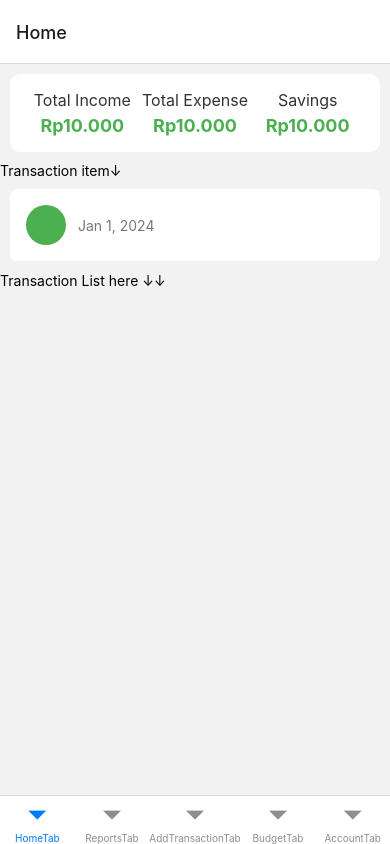
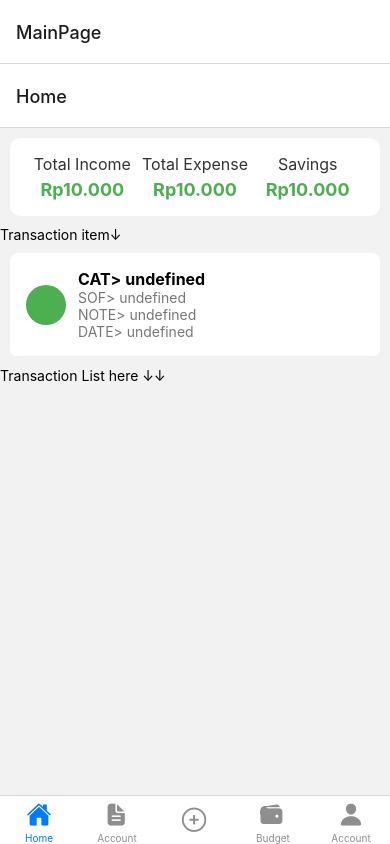
Before and after one commit to riwaldo14/spendWise, a React Native app: screen /Home in a window 390 px wide. Built offline with nearby package versions, Linux system fonts and the light colour scheme.

Commit message:
enable showing transaction data using context

```diff
--- a/App.js
+++ b/App.js
@@ -1,8 +1,9 @@
 import * as React from "react";
-import { Button, Text, View } from "react-native";
+import { Button, Pressable, Text, View } from "react-native";
 import { NavigationContainer } from "@react-navigation/native";
 import { createNativeStackNavigator } from "@react-navigation/native-stack";
 import { createBottomTabNavigator } from "@react-navigation/bottom-tabs";
+import { Ionicons } from "@expo/vector-icons";
 
 //Import Screens
 import AccountScreen from "./src/screens/AccountScreen";
@@ -13,76 +14,114 @@ import DetailsScreen from "./src/screens/DetailsScreen";
 import AddTransaction from "./src/screens/AddTransaction";
 import TransactionContextProvider from "./store/transaction-context";
 
-const HomeStack = createNativeStackNavigator();
+const Stack = createNativeStackNavigator();
 
 function HomeStackScreen() {
   return (
-    <HomeStack.Navigator>
-      <HomeStack.Screen name="Home" component={HomeScreen} />
-      {/* <HomeStack.Screen name="Details" component={DetailsScreen} /> */}
-    </HomeStack.Navigator>
+    <Stack.Navigator>
+      <Stack.Screen name="Home" component={HomeScreen} />
+    </Stack.Navigator>
   );
 }
 
-const ReportStack = createNativeStackNavigator();
-
 function ReportStackScreen() {
   return (
-    <ReportStack.Navigator>
-      <ReportStack.Screen name="Reports" component={ReportScreen} />
-    </ReportStack.Navigator>
+    <Stack.Navigator>
+      <Stack.Screen name="Reports" component={ReportScreen} />
+    </Stack.Navigator>
   );
 }
 
-const AddTransactionStack = createNativeStackNavigator();
-
-function AddTransactionStackScreen() {
+function BudgetStackScreen() {
   return (
-    <AddTransactionStack.Navigator>
-      <AddTransactionStack.Screen
-        name="AddTransaction"
-        component={AddTransaction}
-      />
-    </AddTransactionStack.Navigator>
+    <Stack.Navigator>
+      <Stack.Screen name="Budget" component={BudgetScreen} />
+    </Stack.Navigator>
   );
 }
 
-const BudgetStack = createNativeStackNavigator();
-
-function BudgetStackScreen() {
-  return (
-    <BudgetStack.Navigator>
-      <BudgetStack.Screen name="Budget" component={BudgetScreen} />
-    </BudgetStack.Navigator>
-  );
-}
-
-const AccountStack = createNativeStackNavigator();
-
 function AccountStackScreen() {
   return (
-    <AccountStack.Navigator>
-      <AccountStack.Screen name="Account" component={AccountScreen} />
-    </AccountStack.Navigator>
+    <Stack.Navigator>
+      <Stack.Screen name="Account" component={AccountScreen} />
+    </Stack.Navigator>
   );
 }
 
 const Tab = createBottomTabNavigator();
 
+function MainPage() {
+  return (
+    <Tab.Navigator screenOptions={{ headerShown: false }}>
+      <Tab.Screen
+        name="HomeTab"
+        component={HomeStackScreen}
+        options={{
+          tabBarLabel: "Home",
+          tabBarIcon: ({ color, size }) => (
+            <Ionicons name="home" color={color} size={size} />
+          ),
+        }}
+      />
+      <Tab.Screen
+        name="ReportsTab"
+        component={ReportStackScreen}
+        options={{
+          tabBarLabel: "Account",
+          tabBarIcon: ({ color, size }) => (
+            <Ionicons name="document-text" color={color} size={size} />
+          ),
+        }}
+      />
+      <Tab.Screen
+        name="AddTransactionTab"
+        component={AddTransaction}
+        listeners={({ navigation }) => ({
+          tabPress: (e) => {
+            e.preventDefault();
+            navigation.navigate("AddTransaction");
+          },
+        })}
+        options={{
+          tabBarLabel: "",
+          tabBarIcon: ({ color, size }) => (
+            <Ionicons name="ios-add-circle-outline" color={color} size={30} />
+          ),
+        }}
+      />
+      <Tab.Screen
+        name="BudgetTab"
+        component={BudgetStackScreen}
+        options={{
+          tabBarLabel: "Budget",
+          tabBarIcon: ({ color, size }) => (
+            <Ionicons name="wallet" color={color} size={size} />
+          ),
+        }}
+      />
+      <Tab.Screen
+        name="AccountTab"
+        component={AccountStackScreen}
+        options={{
+          tabBarLabel: "Account",
+          tabBarIcon: ({ color, size }) => (
+            <Ionicons name="person" color={color} size={size} />
+          ),
+        }}
+      />
+    </Tab.Navigator>
+  );
+}
+
 export default function App() {
   return (
     <TransactionContextProvider>
       <NavigationContainer>
-        <Tab.Navigator screenOptions={{ headerShown: false }}>
-          <Tab.Screen name="HomeTab" component={HomeStackScreen} />
-          <Tab.Screen name="ReportsTab" component={ReportStackScreen} />
-          <Tab.Screen
-            name="AddTransactionTab"
-            component={AddTransactionStackScreen}
-          />
-          <Tab.Screen name="BudgetTab" component={BudgetStackScreen} />
-          <Tab.Screen name="AccountTab" component={AccountStackScreen} />
-        </Tab.Navigator>
+        <Stack.Navigator>
+          <Stack.Screen name="MainPage" component={MainPage} />
+          <Stack.Screen name="AddTransaction" component={AddTransaction} />
+          <Stack.Screen name="DetailsScreen" component={DetailsScreen} />
+        </Stack.Navigator>
       </NavigationContainer>
     </TransactionContextProvider>
   );
--- a/package.json
+++ b/package.json
@@ -9,6 +9,7 @@
     "web": "expo start --web"
   },
   "dependencies": {
+    "@expo/vector-icons": "^13.0.0",
     "@react-navigation/bottom-tabs": "^6.5.11",
     "@react-navigation/native": "^6.1.9",
     "@react-navigation/native-stack": "^6.9.17",
--- a/src/components/TransactionItem.js
+++ b/src/components/TransactionItem.js
@@ -1,20 +1,39 @@
-import { View, Text, StyleSheet } from "react-native";
+import { View, Text, StyleSheet, Pressable } from "react-native";
 import React from "react";
+import { useNavigation } from "@react-navigation/native";
+import dayjs from "dayjs";
 
-export default function TransactionItem({ id, amount, category, note, sof }) {
+export default function TransactionItem({
+  id,
+  amount,
+  category,
+  note,
+  sof,
+  date,
+}) {
+  const navigation = useNavigation();
+
+  function transactionItemPressHandler() {
+    navigation.navigate("DetailsScreen", { transactionId: id });
+  }
+
   return (
+    <Pressable onPress={transactionItemPressHandler}>
       <View style={styles.card}>
         <View style={styles.row}>
           <View style={styles.categoryIcon}>
             {/* Insert Category Icon Here */}
           </View>
           <View style={styles.details}>
-          <Text style={styles.category}>{category}</Text>
-          <Text style={styles.date}>Jan 1, 2024</Text>
+            <Text style={styles.category}>{"CAT> " + category}</Text>
+            <Text style={styles.date}>{"SOF> " + sof}</Text>
+            <Text style={styles.date}>{"NOTE> " + note}</Text>
+            <Text style={styles.date}>{"DATE> " + date}</Text>
           </View>
           <Text style={styles.amount}>{amount}</Text>
         </View>
       </View>
+    </Pressable>
   );
 }
 
--- a/src/components/TransactionList.js
+++ b/src/components/TransactionList.js
@@ -6,9 +6,18 @@ export default function TransactionList({ transactions }) {
   return (
     <FlatList
       data={transactions}
-      renderItem={({ item, index }) => (
-        <TransactionItem amount={item.amount} category={item.category} />
-      )}
+      renderItem={({ item, index }) => {
+        console.log("Item being rendered:", item.date); // Log the item here
+        return (
+          <TransactionItem
+            amount={item.amount}
+            category={item.category}
+            date={item.date}
+            sof={item.sourceOfFund}
+            note={item.note}
+          />
+        );
+      }}
       keyExtractor={(item, index) => index.toString()}
     />
   );
--- a/src/screens/AddTransaction.js
+++ b/src/screens/AddTransaction.js
@@ -7,7 +7,7 @@ import DatePicker from "../components/DatePicker";
 import InputField from "../components/InputField";
 import { TransactionContext } from "../../store/transaction-context";
 
-const AddTransaction = () => {
+const AddTransaction = ({ route, navigation }) => {
   const [amount, setAmount] = useState("");
   const [category, setCategory] = useState("");
   const [note, setNote] = useState("");
@@ -15,6 +15,9 @@ const AddTransaction = () => {
   const [date, setDate] = useState(dayjs());
   const [sourceOfFund, setSourceOfFund] = useState("");
 
+  const handleDateChange = (newDate) => {
+    setDate(newDate);
+  };
   const TransactionsCtx = useContext(TransactionContext);
 
   const handleAddTransaction = () => {
@@ -35,6 +38,8 @@ const AddTransaction = () => {
       sourceOfFund,
       date,
     });
+
+    navigation.goBack();
   };
 
   return (
@@ -63,7 +68,8 @@ const AddTransaction = () => {
         onChangeText={(text) => setSourceOfFund(text)}
       />
 
-      <DatePicker value={date} onValueChange={(date) => setDate(date)} />
+      <DatePicker value={date} onValueChange={handleDateChange} />
+      {/* <DatePicker value={date} onValueChange={(date) => setDate(date)} /> */}
       <Button title="Add Transaction" onPress={handleAddTransaction} />
     </View>
   );
```
Also changed, not shown: 1 other file (tests, documents, lock files or other folders). Lines whose indentation alone changed are shown as unchanged.
